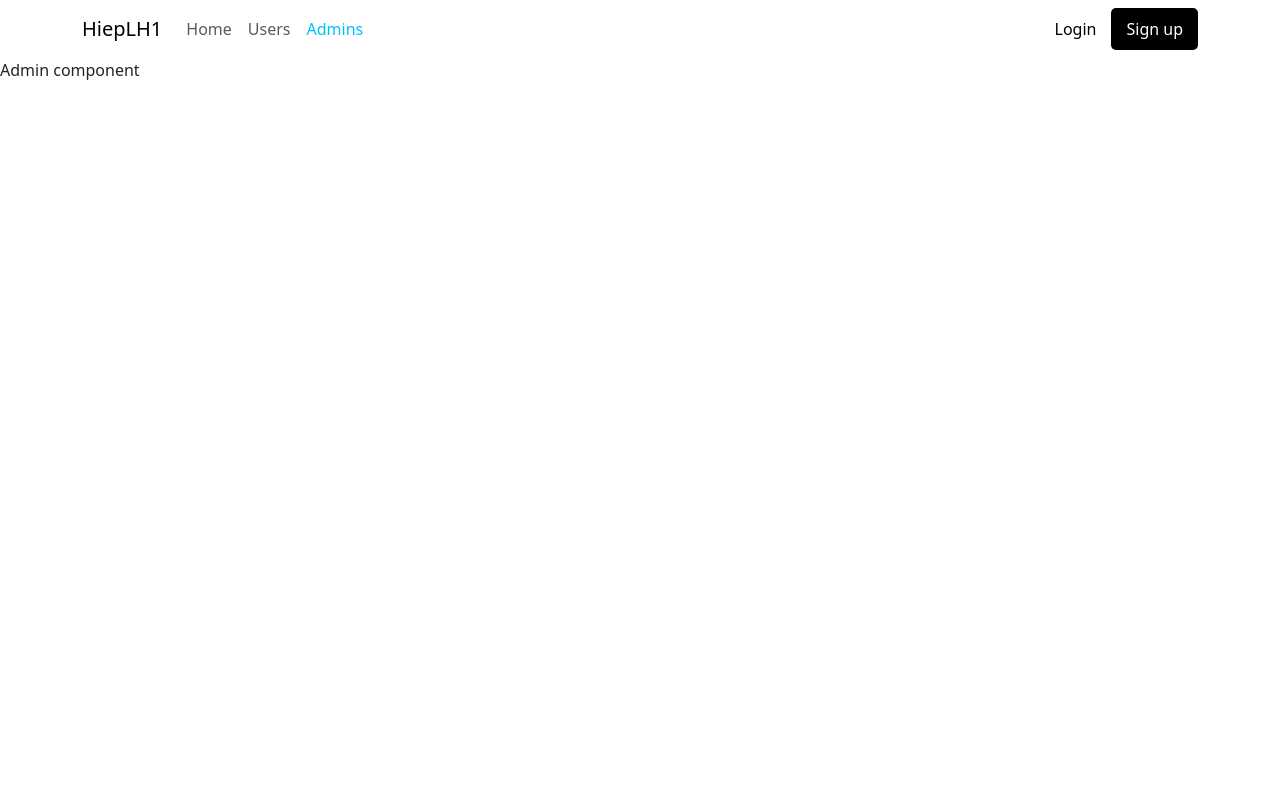
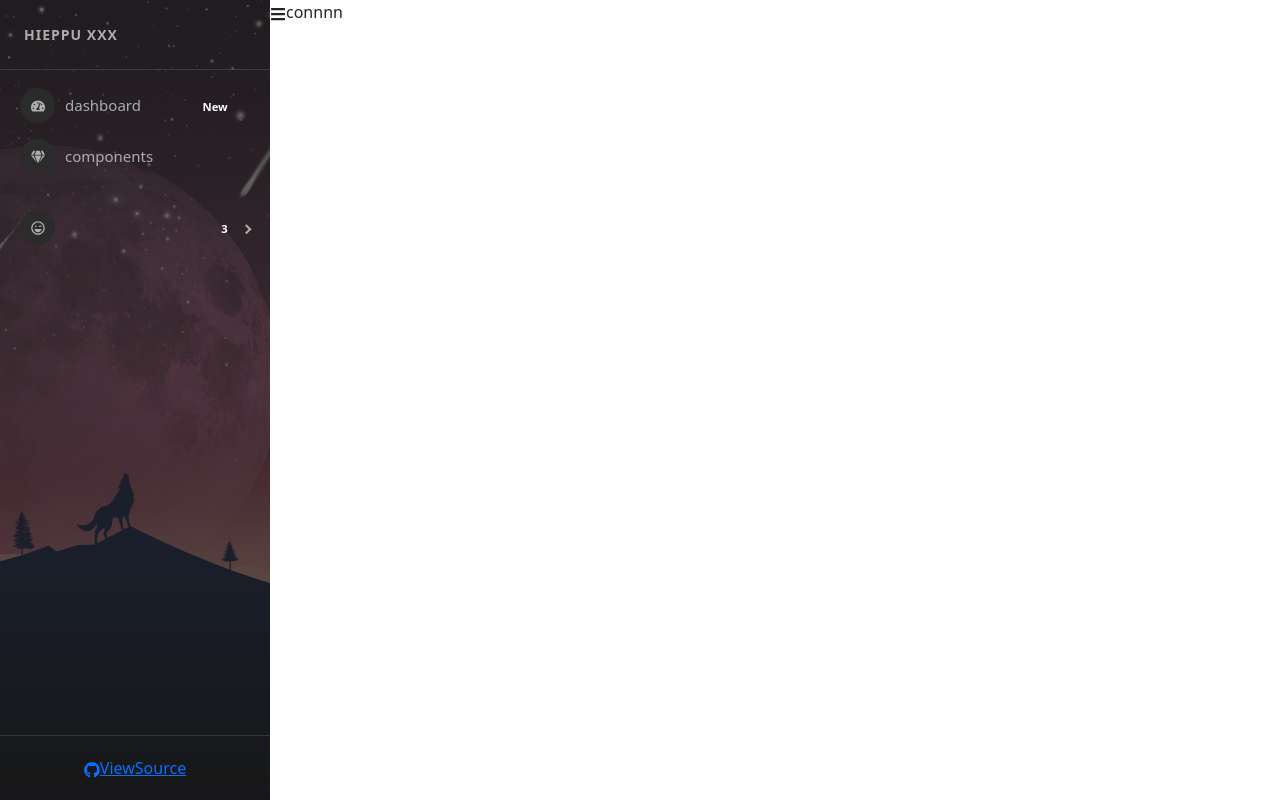
Before and after one commit to HIEUHIEP/react-hook-basic, a React (Create React App) app: page /admins in a window 1280 px wide. Built offline with nearby package versions, Linux system fonts and the light colour scheme.

Commit message:
design adminpage sidebar

```diff
--- a/package.json
+++ b/package.json
@@ -10,6 +10,8 @@
     "react": "18.2.0",
     "react-bootstrap": "^2.10.5",
     "react-dom": "18.2.0",
+    "react-icons": "4.4.0",
+    "react-pro-sidebar": "0.7.1",
     "react-redux": "8.0.1",
     "react-router": "^6.26.2",
     "react-router-dom": "^6.26.2",
--- a/src/components/Admin/Admin.js
+++ b/src/components/Admin/Admin.js
@@ -1,7 +1,19 @@
+import SideBar from "./SideBar";
+import "./Admin.scss";
+import { FaBars } from 'react-icons/fa';
+import { useState } from "react";
+
 const Admin = () => {
+    const [collapsed, setCollapsed] = useState(false);
     return (
-        <div>
-            Admin component
+        <div className="admin-container">
+            <div className="admin-sidebar">
+                <SideBar collapsed={collapsed} />
+            </div>
+            <div className="admin-content">
+                <FaBars onClick={() => setCollapsed(!collapsed)} />
+                connnn
+            </div>
         </div>
     )
 }
--- /dev/null
+++ b/src/components/Admin/Admin.scss
@@ -0,0 +1,8 @@
+.admin-container{
+    display: flex;
+    .admin-sidebar{
+        .pro-sidebar{
+            height: 100vh !important;
+        }
+    }
+}
--- /dev/null
+++ b/src/components/Admin/SideBar.js
@@ -0,0 +1,89 @@
+import 'react-pro-sidebar/dist/css/styles.css';
+import {
+    ProSidebar,
+    Menu,
+    MenuItem,
+    SubMenu,
+    SidebarHeader,
+    SidebarFooter,
+    SidebarContent,
+} from 'react-pro-sidebar';
+import { FaTachometerAlt, FaGem, FaList, FaGithub, FaRegLaughWink, FaHeart } from 'react-icons/fa';
+import sidebarBg from '../../assets/bg2.jpg';
+
+const SideBar = (props) => {
+    const { image, collapsed, toggled, handleToggleSidebar } = props;
+    return (
+        <>
+            <ProSidebar
+                image={sidebarBg}
+                collapsed={collapsed}
+                toggled={toggled}
+                breakPoint="md"
+                onToggle={handleToggleSidebar}
+            >
+                <SidebarHeader>
+                    <div
+                        style={{
+                            padding: '24px',
+                            textTransform: 'uppercase',
+                            fontWeight: 'bold',
+                            fontSize: 14,
+                            letterSpacing: '1px',
+                            overflow: 'hidden',
+                            textOverflow: 'ellipsis',
+                            whiteSpace: 'nowrap',
+                        }}
+                    >
+                        Hieppu XXX
+                    </div>
+                </SidebarHeader>
+
+                <SidebarContent>
+                    <Menu iconShape="circle">
+                        <MenuItem
+                            icon={<FaTachometerAlt />}
+                            suffix={<span className="badge red">New</span>}
+                        >
+                            dashboard
+                        </MenuItem>
+                        <MenuItem icon={<FaGem />}> components</MenuItem>
+                    </Menu>
+                    <Menu iconShape="circle">
+                        <SubMenu
+                            suffix={<span className="badge yellow">3</span>}
+                            icon={<FaRegLaughWink />}
+                        >
+                            <MenuItem> 1</MenuItem>
+                            <MenuItem> 2</MenuItem>
+                            <MenuItem> 3</MenuItem>
+                        </SubMenu>
+                    </Menu>
+                </SidebarContent>
+
+                <SidebarFooter style={{ textAlign: 'center' }}>
+                    <div
+                        className="sidebar-btn-wrapper"
+                        style={{
+                            padding: '20px 24px',
+                        }}
+                    >
+                        <a
+                            href="https://github.com/azouaoui-med/react-pro-sidebar"
+                            target="_blank"
+                            className="sidebar-btn"
+                            rel="noopener noreferrer"
+                        >
+                            <FaGithub />
+                            <span style={{ whiteSpace: 'nowrap', textOverflow: 'ellipsis', overflow: 'hidden' }}>
+                                ViewSource
+                            </span>
+                        </a>
+                    </div>
+                </SidebarFooter>
+            </ProSidebar>
+        </>
+    )
+}
+
+export default SideBar;
--- a/src/index.js
+++ b/src/index.js
@@ -20,8 +20,8 @@
         <Route path="/" element={<App />}>
           <Route index element={<HomePage />}></Route>
           <Route path="/users" element={<User />} />
-          <Route path="/admins" element={<Admin />} />
         </Route>
+        <Route path="/admins" element={<Admin />} />
       </Routes>
     </BrowserRouter>
 
```
Also changed, not shown: src/assets/bg2.jpg (added), 1 other file (tests, documents, lock files or other folders).
